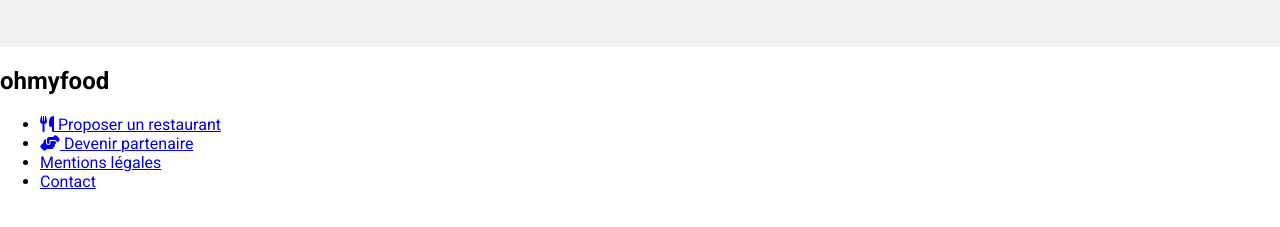
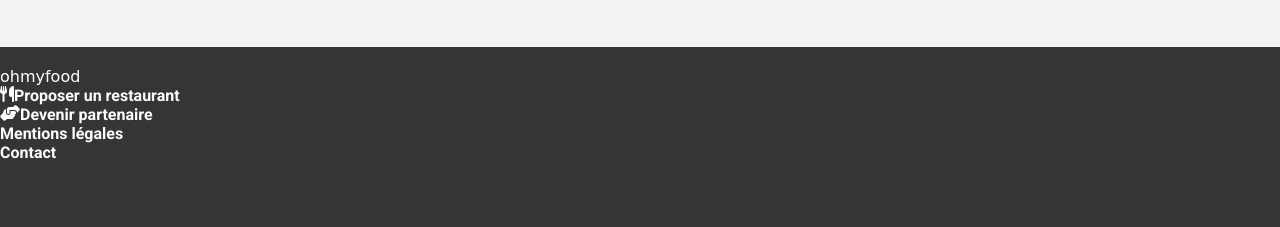
Before and after one commit to mattzcc/MatthieuLemesle_3_21062021, a plain HTML site: page index.html in a window 1280 px wide. Shown: the part 1852-2079 px from the top of the page. Drawn offline with Linux system fonts and the light colour scheme; files whose address does not match are found by name; a web font is replaced by a local one.

Commit message:
scss > début footer

```diff
--- a/index.html
+++ b/index.html
@@ -132,14 +132,26 @@
     </main>
 
     <!-- Footer -->
-    <footer>
-        <h2>ohmyfood</h2>
-        <ul>
-            <li class="footer__logo"><a href="#"><i class="fas fa-utensils"></i> Proposer un restaurant</a></li>
-            <li class="footer__logo"><a href="#"><i class="fas fa-hands-helping"></i> Devenir partenaire</a></li>
-            <li><a href="#">Mentions légales</a></li>
-            <li><a href="mailto:contact@ohmyfood.fr">Contact</a></li>
-        </ul>
+    <footer class="footer">
+        <div class="footer__logo"><a href="./index.html">ohmyfood</a></div>
+        <div class="footer__bloclinks">
+            <a href="#">
+                <div class="footer__icon"><i class="fas fa-utensils"></i>
+                    <h4>Proposer un restaurant</h4>
+                </div>
+            </a>
+            <a href="#">
+                <div class="footer__icon"><i class="fas fa-hands-helping"></i>
+                    <h4>Devenir partenaire</h4>
+                </div>
+            </a>
+            <a href="#">
+                <h4>Mentions légales</h4>
+            </a>
+            <a href="mailto:contact@ohmyfood.fr">
+                <h4>Contact</h4>
+            </a>
+        </div>
     </footer>
 
 
--- a/styles/style_index.scss
+++ b/styles/style_index.scss
@@ -207,3 +207,32 @@
 }
 
 // Footer
+
+.footer {
+    background-color: #353535;
+    display: block;
+    height: 200px;
+    padding-top: 20px;
+
+    a {
+        text-decoration: none;
+        color: white;
+    }
+
+    &__logo {
+        font-family: 'Shrikhand', cursive;
+    }
+}
+
+.footer__bloclinks {
+    display: flex;
+    flex-direction: column;
+
+    h4 {
+        margin: 0;
+    }
+
+    .footer__icon {
+        display: flex;
+    }
+}
```
Also changed, not shown: styles/style_index.css, 1 other file.
